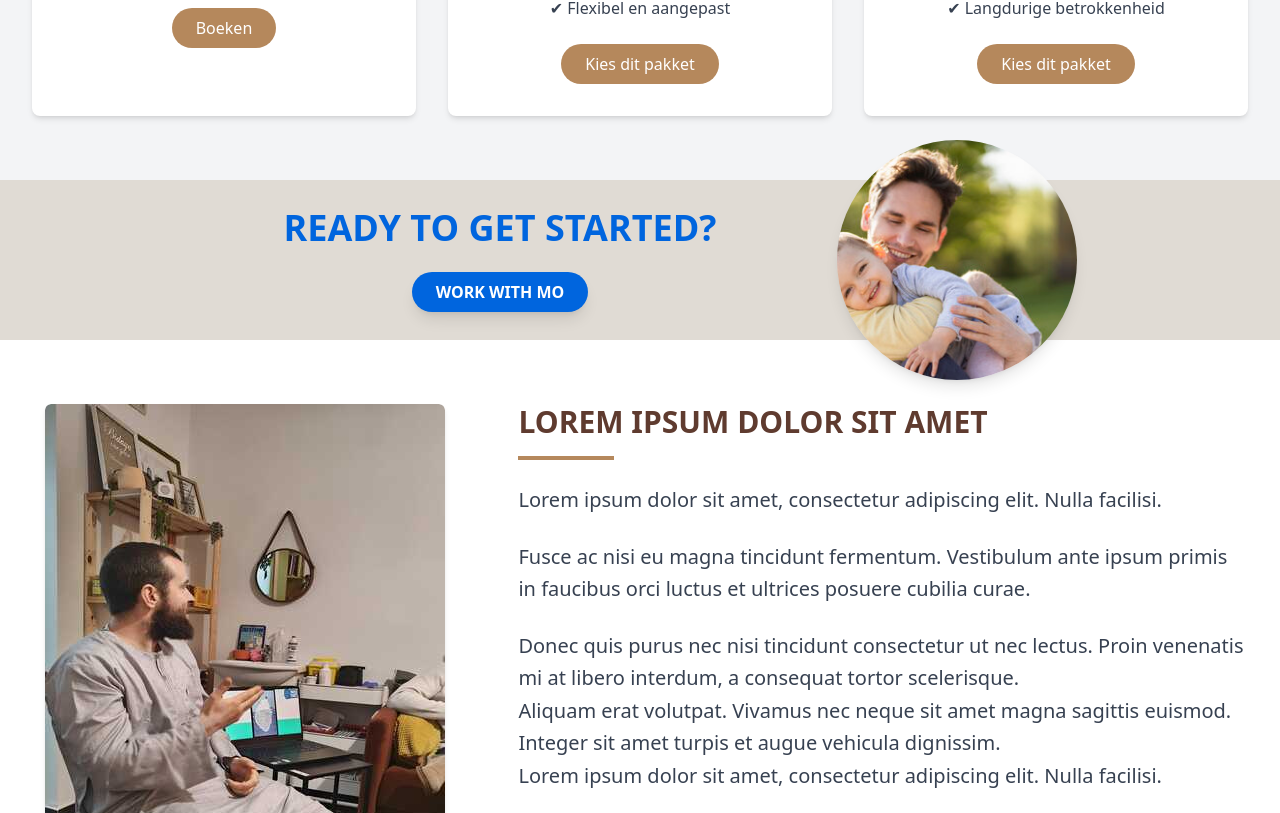
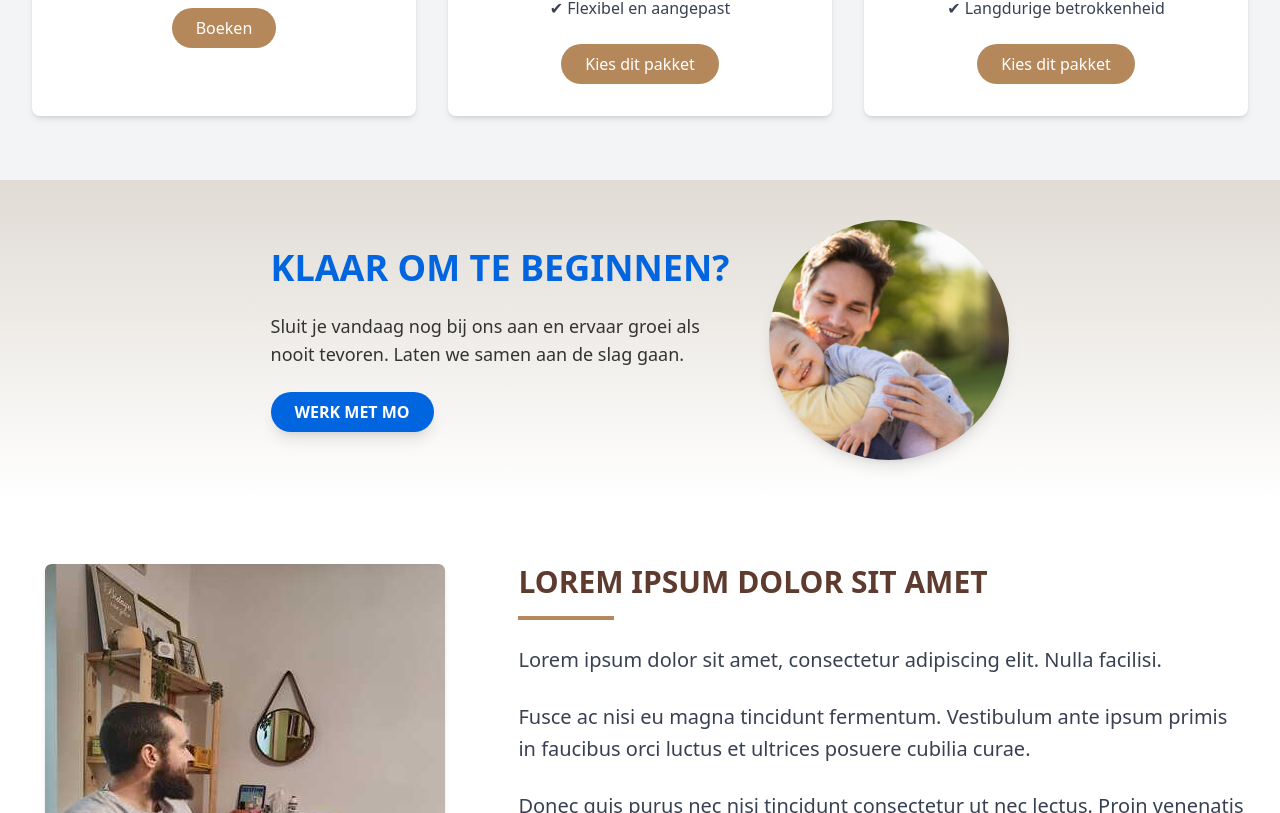
Before and after one commit to mosisgaye/father, a Next.js app: page / in a window 1280 px wide. Shown: the part 1987-2800 px from the top of the page. Built offline with nearby package versions, Linux system fonts and the light colour scheme.

Commit message:
Description des modifications

```diff
--- a/app/layout.tsx
+++ b/app/layout.tsx
@@ -16,8 +16,8 @@ const geistMono = localFont({
 });
 
 export const metadata: Metadata = {
-  title: "Create Next App",
-  description: "Generated by create next app",
+  title: "Vaderhart | Vaderschapscoach",
+  description: "Vaderhart | Vaderschapscoach",
 };
 
 export default function RootLayout({
--- a/components/CallToAction.tsx
+++ b/components/CallToAction.tsx
@@ -1,18 +1,23 @@
+import React from 'react';
+
 export default function CallToAction() {
   return (
-    <div className="flex flex-col md:flex-row justify-center h-40 items-center bg-[#e0dbd4] py-10 px-6 md:px-16">
-      <div className="flex flex-col items-center justify-center space-y-6 md:mr-10 text-center md:text-left px-20">
-        <h2 className="text-[#0065de] text-4xl font-bold">
-          READY TO GET STARTED?
+    <div className="flex flex-col md:flex-row justify-center items-center bg-gradient-to-b from-[#e0dbd4] to-[#ffffff] py-10 px-6 md:px-16 space-y-6 md:space-y-0 md:space-x-10">
+      <div className="flex flex-col items-center md:items-start text-center md:text-left space-y-4 md:space-y-6">
+        <h2 className="text-[#0065de] text-3xl md:text-4xl font-bold leading-tight">
+          KLAAR OM TE BEGINNEN?
         </h2>
-        <button className="bg-[#0065de] text-white font-semibold py-2 px-6 rounded-full shadow-lg hover:bg-[#e43f5a] hover:shadow-xl transition duration-300 transform hover:scale-105">
-          WORK WITH MO
+        <p className="text-[#333] text-base md:text-lg max-w-md">
+          Sluit je vandaag nog bij ons aan en ervaar groei als nooit tevoren. Laten we samen aan de slag gaan.
+        </p>
+        <button className="bg-[#0065de] text-white font-semibold py-2 px-6 rounded-full shadow-lg hover:bg-[#e43f5a] hover:shadow-2xl transition duration-300 transform hover:scale-105 focus:outline-none focus:ring-4 focus:ring-[#e43f5a]">
+          WERK MET MO
         </button>
       </div>
-      <div className="mt-6 md:mt-0 rounded-full overflow-hidden w-48 h-48 md:w-60 md:h-60 shadow-lg hover:shadow-xl transition duration-300 transform hover:scale-105">
+      <div className="rounded-full overflow-hidden w-40 h-40 md:w-60 md:h-60 shadow-lg hover:shadow-xl transition duration-300 transform hover:scale-105">
         <img
           src="/images/baby.jpg"
-          alt="Smiling person holding a baby"
+          alt="Lachende persoon met een baby"
           className="object-cover w-full h-full"
         />
       </div>
--- a/components/Hero.tsx
+++ b/components/Hero.tsx
@@ -4,7 +4,7 @@ import '@/app/globals.css'
 
 const Hero: React.FC = () => {
     return (
-        <div className="flex flex-col items-center justify-center h-[60vh] bg-gradient-to-b from-[#e0dbd4] to-[#ffffff] pt-24 md:py-36">
+        <div className="flex flex-col items-center justify-center h-[60vh] bg-gradient-to-b from-[#e0dbd4] to-[#ffffff] pt-24 md:pt-24 md:px-8 ">
             <h1 className="text-4xl md:text-6xl font-bold mb-8 text-center text-[#333] transition transform duration-500 hover:scale-105">
                 In verbinding met jezelf, <br />
                 <span className="text-animation">in verbinding met je gezin</span>
```
